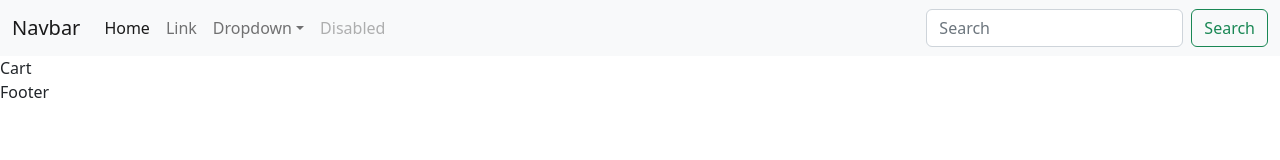
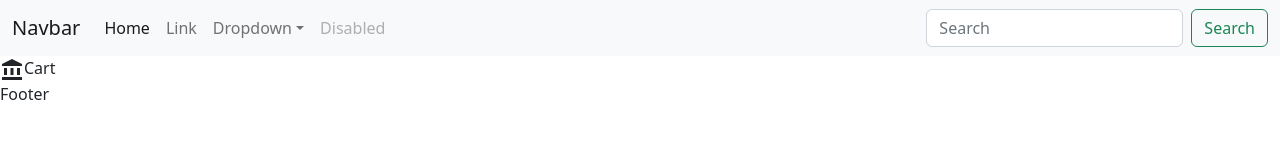
Before and after one commit to lamquocdat/web_trangsuc_se104, a React (Create React App) app: page /cart in a window 1280 px wide. Shown: the top 160 px of the page. Built offline with nearby package versions, Linux system fonts and the light colour scheme.

Commit message:
them icon masterial UI

```diff
--- a/package.json
+++ b/package.json
@@ -3,6 +3,8 @@
   "version": "0.1.0",
   "private": true,
   "dependencies": {
+    "@emotion/react": "^11.10.6",
+    "@mui/icons-material": "^5.11.11",
     "@testing-library/jest-dom": "^5.16.5",
     "@testing-library/react": "^13.4.0",
     "@testing-library/user-event": "^13.5.0",
--- a/src/Pages/Cart/index.js
+++ b/src/Pages/Cart/index.js
@@ -1,6 +1,10 @@
+import AccountBalanceIcon from '@mui/icons-material/AccountBalance';
 function Cart () {
     return (
-        <div>Cart</div>
+        <div>
+            <AccountBalanceIcon/>
+            Cart
+        </div>
     );
 }
 
```
Also changed, not shown: 1 other file (tests, documents, lock files or other folders).
